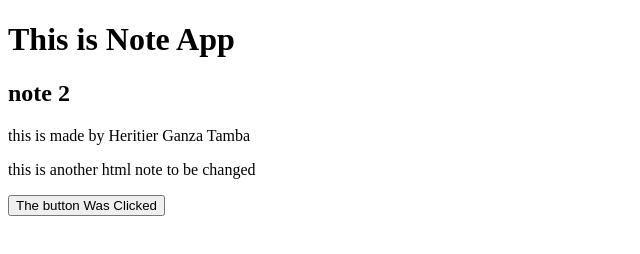
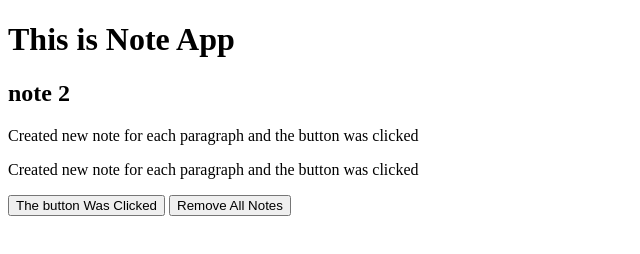
Before and after one commit to heritier24/Modern_javascript, a website: page notes-app/index.html in a window 1280 px wide. Both pictures are taken after a click on the button "Create Note". Shown: the whole page, without its empty margins (0-640 px from the left). Drawn offline with Linux system fonts and the light colour scheme.

Commit message:
advanced query selector

```diff
--- a/notes-app/index.html
+++ b/notes-app/index.html
@@ -11,10 +11,11 @@
 
         <h2> note 2 </h2>
 
-        <p>this is made by Heritier Ganza Tamba</p>
+        <p class="note">this is made by Heritier Ganza Tamba</p>
 
-        <p>this is another html note to be changed </p>
-        <button type="button">Create Note</button>
+        <p class="note">this is another html note to be changed </p>
+        <button id="create-note" type="button">Create Note</button>
+        <button id="remove-note" type="button"> Remove All Notes</button>
         <script src="notes-app.js">
 
         </script>
--- a/notes-app/notes-app.js
+++ b/notes-app/notes-app.js
@@ -7,8 +7,15 @@ let p = document.querySelector('p')
 let ps = document.querySelector('button', function(){
     console.log("is this working ");
 });
-document.querySelector('button').addEventListener('click', function(e){
+document.querySelector('#create-note').addEventListener('click', function(e){
     console.log("is this working !");
     e.target.textContent = 'The button Was Clicked '
-    console.log('add Element in the paragraph ')
+    document.querySelectorAll('.note').forEach(function(note){
+        note.textContent = 'Created new note for each paragraph and the button was clicked '
+    })
 })
+document.querySelector('#remove-note').addEventListener('click',function(e){
+    document.querySelectorAll('.note').forEach(function(note){
+        note.remove();
+    })
+})
```
